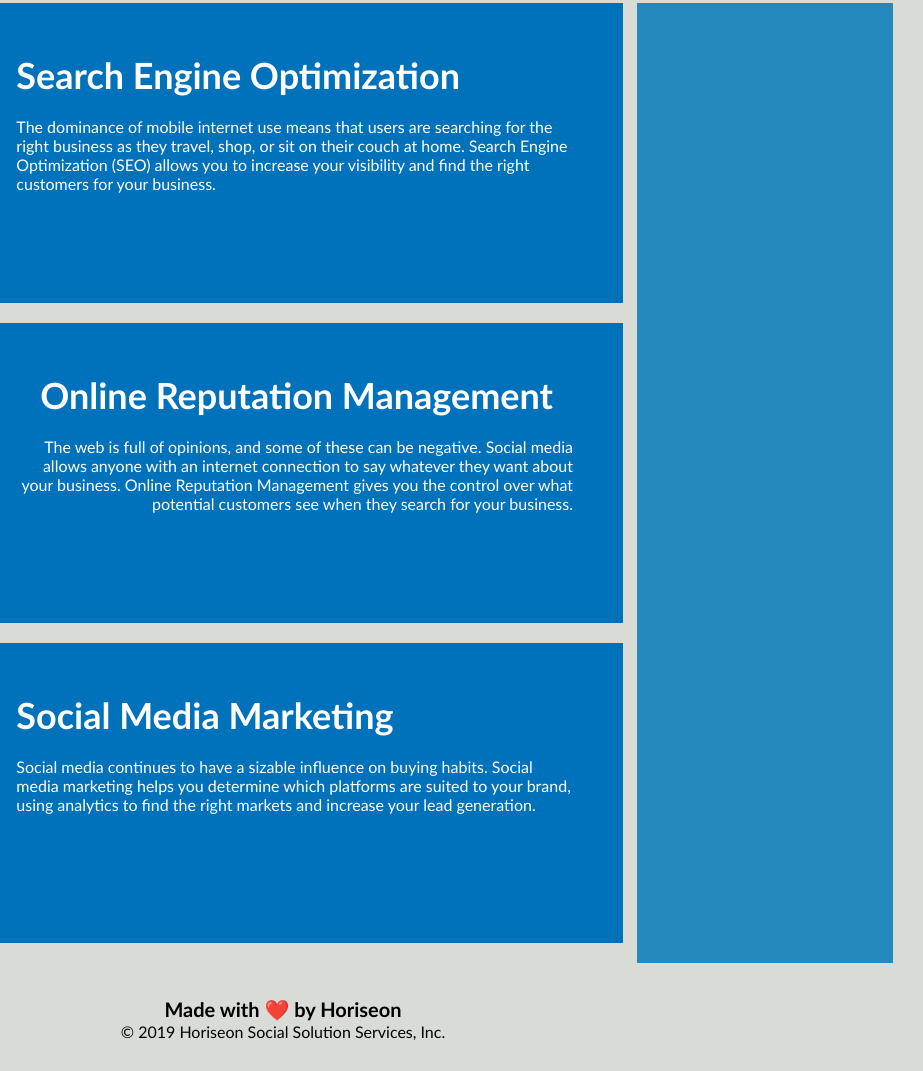
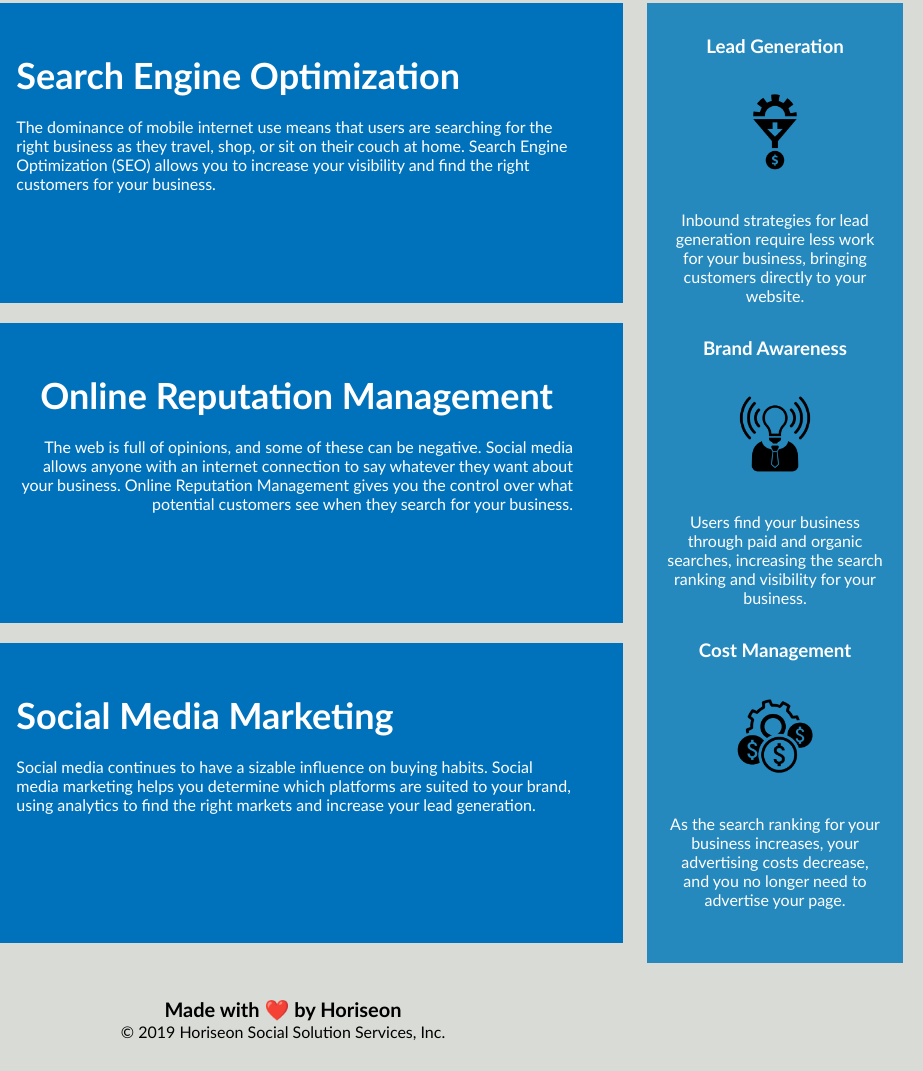
Before and after one commit to s-henry22/code-refactor, a plain HTML site: page index.html in a window 1280 px wide. Shown: the part 939-2010 px from the top of the page, 357-1280 px from the left. Drawn offline with Linux system fonts and the light colour scheme.

Commit message:
added side panel

```diff
--- a/assets/css/style.css
+++ b/assets/css/style.css
@@ -105,15 +105,23 @@ header nav ul li a {
 .benefits {
     width: 20%;
     display: inline-block;
-    margin: 0px 10px 0px 10px;
+    margin: 0px 10px 0px 20px;
     overflow: auto;
+    height: 960px;
+    background-color: #2589bd;
 }
 
-.benefit {
-    height: 960px;
-    background-color: #2589bd;
+.benefits div {
+    margin: 32px 20px 32px 20px;
     color: #ffffff;
+    text-align: center;
+    font-family: 'Gill Sans', 'Gill Sans MT', Calibri, 'Trebuchet MS', sans-serif;
 }
+
+.benefits img {
+    max-width: 150px;
+}
+
 
 /*Style the footer */
 
--- a/index.html
+++ b/index.html
@@ -72,9 +72,30 @@
 
     <!--Benefits-->
     <section class="benefits">
-        <article class="benefit">
+        <div>
+            <h3>Lead Generation</h3>
+            <img src="./assets/images/lead-generation.png" alt="" />
+            <p>
+                Inbound strategies for lead generation require less work for your business, bringing customers directly to your website.
+            </p>
+        </div>
 
-        </article>
+        <div>
+            <h3>Brand Awareness</h3>
+            <img src="./assets/images/brand-awareness.png" alt="" />
+            <p>
+                Users find your business through paid and organic searches, increasing the search ranking and visibility for your business.
+            </p>
+        </div>
+
+        <div>
+            <h3>Cost Management</h3>
+            <img src="./assets/images/cost-management.png" alt="" />
+            <p>
+                As the search ranking for your business increases, your advertising costs decrease, and you no longer need to advertise your page.
+            </p>
+        </div>
+
     </section>
 
     <!--Footer-->
```
